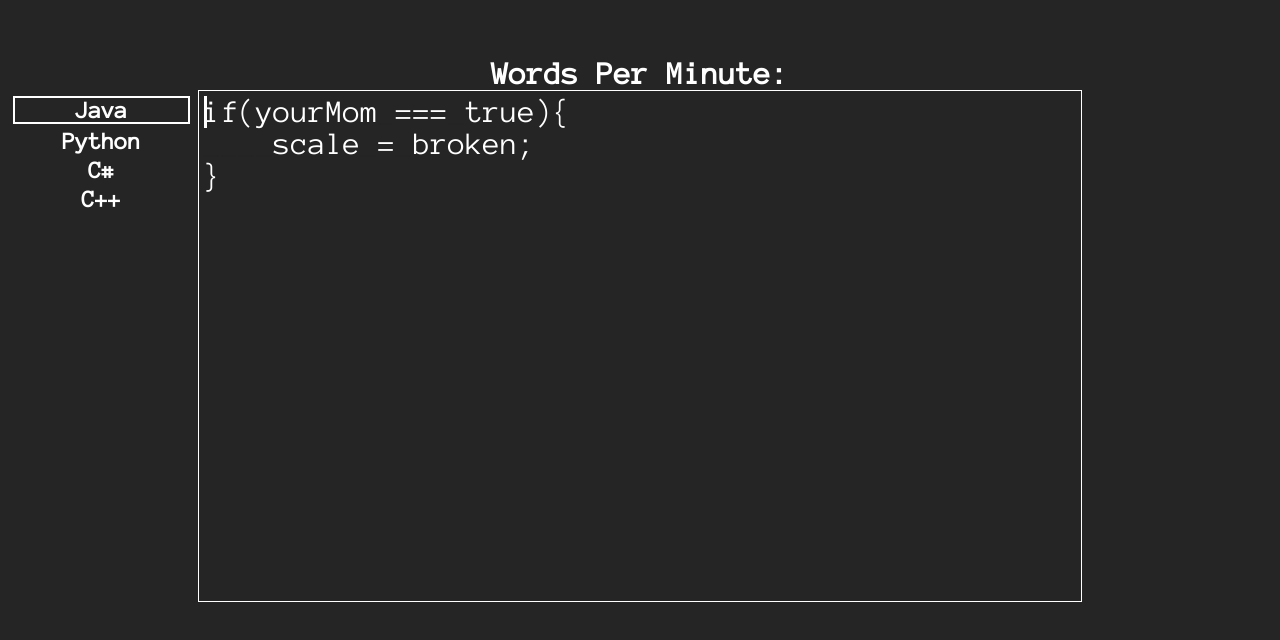
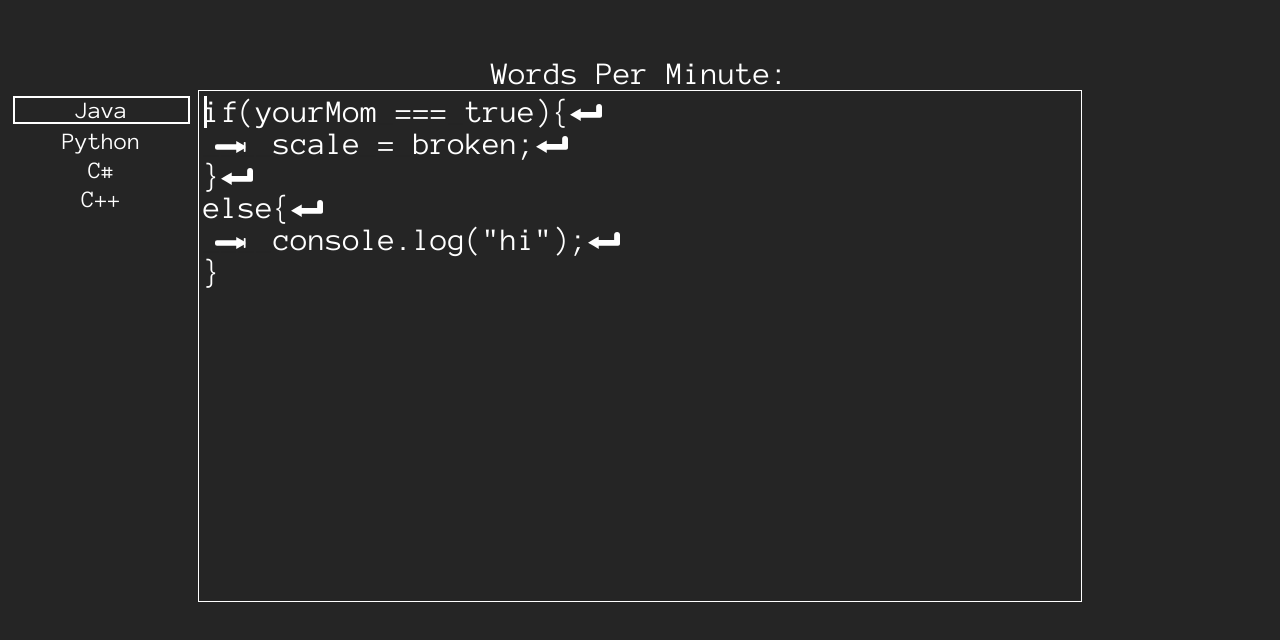
Before and after one commit to NevinG/PracticeTypingCode, a plain HTML site: page index.html in a window 1280 px wide. Drawn offline with Linux system fonts and the light colour scheme.

Commit message:
added tab and enter icons and some small reformatting of the page

```diff
--- a/index.html
+++ b/index.html
@@ -10,11 +10,10 @@
 
 <body>
     <div id="MainBox">
-        <h1 id="cpmText">Words Per Minute: </h1>
+        <h1 id="wpmText">Words Per Minute: </h1>
         <div id="typingBox">
             <div style="font-size: 0;">
                 <div id='typingText'>
-
                 </div>
             </div>
 
--- a/resources/css/index.css
+++ b/resources/css/index.css
@@ -13,17 +13,18 @@
     border: 1px solid white;
     padding: 5px;
 }
-#cpmText {
+#wpmText {
     width: 50%;
     text-align: center;
     font-size: 2rem;
     margin: 0 auto;
     color: white;
-    font-weight: bold;
+    font-weight: normal;
 }
 body {
     background-color: #252525;
     font-family: 'Anonymous Pro', 'Courier Prime', monospace;
+    font-weight: normal;
 }
 
 #languageSelector {
@@ -36,7 +37,7 @@ body {
 .codingLanguage {
     margin: 5px 0;
     color: white;
-    font-weight: bold;
+    font-weight: normal;
     text-align: center;
     font-size: 1.5rem;
 }
@@ -61,3 +62,19 @@ body {
     font-size: 2rem;
     color: white;
 }
+#enterIconContainer {
+    display: inline-block;
+    width: fit-content;
+}
+#tabIconContainer {
+    display: inline-block;
+    width: fit-content;
+    position: absolute;
+    left: 1rem;
+}
+#enterIcon {
+    position: relative;
+    display: inline;
+    top: -1px;
+    width: 2rem;
+}
--- a/resources/js/index.js
+++ b/resources/js/index.js
@@ -1,16 +1,17 @@
 let textTyped = "";
-let textToType = "if(yourMom === true)\{_n_tscale = broken\;_n\}";
+let textToType = "if(yourMom === true)\{_n_tscale = broken\;_n\}_nelse\{_n_tconsole.log(\"hi\")\;_n\}";
 
-const textcpmElement = document.getElementById('cpmText');
+const textwpmElement = document.getElementById('wpmText');
 const typingText = document.getElementById('typingText');
 let startTime;
-let cpm = 0;
+let wpm = 0;
 
 let letters = [];
+let typedLetters = [];
 let index = 0;
 let inputs = [] //array of all inputs needed to type the code
 let correctCharactersTyped = 0;
-let blinkerElement;
+let blinkInterval;
 
 const generateInputs = () => {
     for(let i = 0; i < textToType.length; i++) {
@@ -32,20 +33,37 @@ const writeText = () => {
     for(let i = 0; i< textToType.length; i++ ){
         if(textToType[i] == '_') {//new line
             if(textToType[i+1] == 'n') {
+                let b = document.createElement('div');
+                b.id = 'enterIconContainer';
+                let c = document.createElement('img');
+                c.id = 'enterIcon';
+                c.src = "resources/images/enterIcon.svg";
+                b.appendChild(c);
+                typingText.appendChild(b);
+                letters.push(b);
+
                 let a = document.createElement('br');
                 typingText.appendChild(a);
-                letters.push(a);
+
                 i++;
                 continue;
             }
         }
         if(textToType[i] == '_') {//tab
             if(textToType[i+1] == 't') {
+                let b = document.createElement('div');
+                b.id = 'tabIconContainer';
+                let c = document.createElement('img');
+                c.id = 'enterIcon';
+                c.src = "resources/images/tabIcon.svg";
+                b.appendChild(c);
+                typingText.appendChild(b);
+                letters.push(b);
+
                 let a = document.createElement('span');
                 a.innerHTML = '____';
                 a.classList.add('space');
                 typingText.appendChild(a);
-                letters.push(a);
                 i++;
                 continue;
             }
@@ -73,9 +91,18 @@ const logKey = (keyEvent) => {
     if(keyEvent.key == inputs[0]) {
         correctCharactersTyped++;
         inputs.shift();
+        typedLetters.unshift(letters[0]);
         letters.shift();
         removeCursor();
+        if(inputs.length > 0) {
         addCursor();
+        }
+        if(typedLetters[0].innerHTML !== '_'){
+            typedLetters[0].style.color = "gray";
+        }
+        if(typedLetters[0].id === 'tabIconContainer'|| typedLetters[0].id === 'enterIconContainer') {
+            typedLetters[0].style.display = 'none';
+        }
         //start counting wpm
         if(!startTime) {
             startTime = Date.now();
@@ -84,10 +111,12 @@ const logKey = (keyEvent) => {
 }
 
 const updateLoop = () => {
-    //update cpm text
+    //update wpm text
     if(startTime && inputs.length > 0) {
-        cpm = Math.floor((60/((Date.now()-startTime)/1000)) * correctCharactersTyped / 5);
-        textcpmElement.innerHTML = "Words Per Minute: " + cpm;
+        wpm = Math.floor((60/((Date.now()-startTime)/1000)) * correctCharactersTyped / 5);
+        textwpmElement.innerHTML = "Words Per Minute: " + wpm;
+    } else if(inputs.length == 0) {
+        clearInterval(blinkInterval);
     }
 }
 
@@ -112,7 +141,7 @@ const blinkCursor = () => {
 
 document.addEventListener('keydown', logKey);
 setInterval(updateLoop,1000/5);
-setInterval(blinkCursor,1000/2);
+blinkInterval = setInterval(blinkCursor,1000/2);
 writeText();
 generateInputs();
 addCursor();
```
Also changed, not shown: resources/images/enterIcon.svg (added), resources/images/tabIcon.svg (added).
